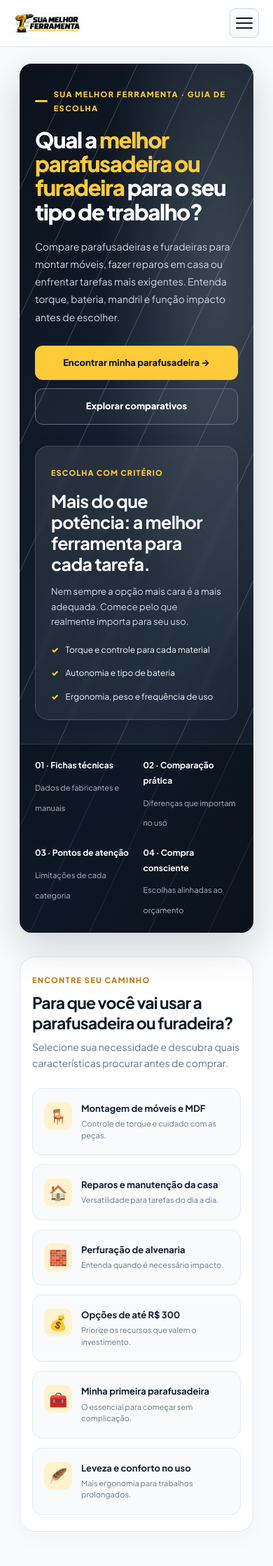
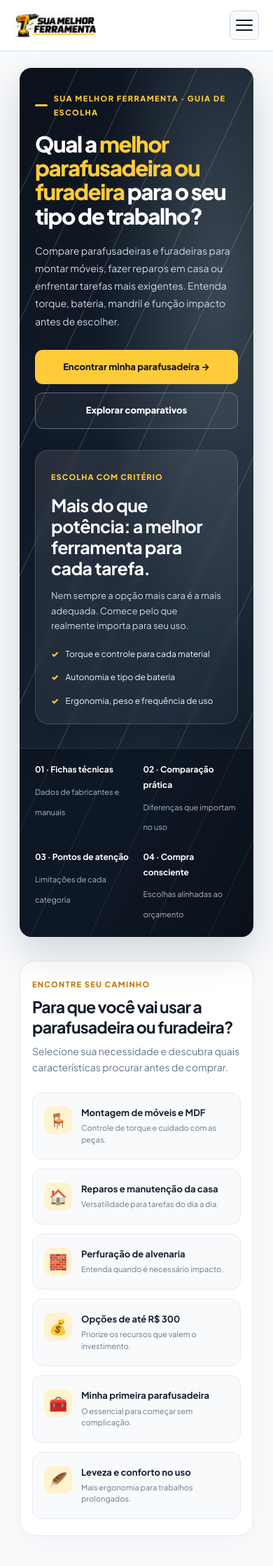
Before and after one commit to membroequipe/SiteReview, a Jekyll site: the page built from index.html, in a window 390 px wide. Shown: the top 2238 px of the page at 70% size. Built offline with Jekyll 4.4.1, drawn with Linux system fonts in a browser that asks for light colours.

Commit message:
Update style.css

```diff
--- a/assets/css/style.css
+++ b/assets/css/style.css
@@ -702,11 +702,11 @@
     flex-direction: row !important;
     justify-content: space-between !important;
     align-items: center !important;
-    padding: 12px 20px !important;
+    padding: 15px 20px !important; /* Aumentado de 12px para 15px (~20% mais altura) */
   }
 
   .site-logo-img {
-    height: 32px !important;
+    height: 40px !important; /* Ajustado de 32px para 40px (proporcional ao novo espaço mobile) */
     width: auto !important;
   }
 
```
